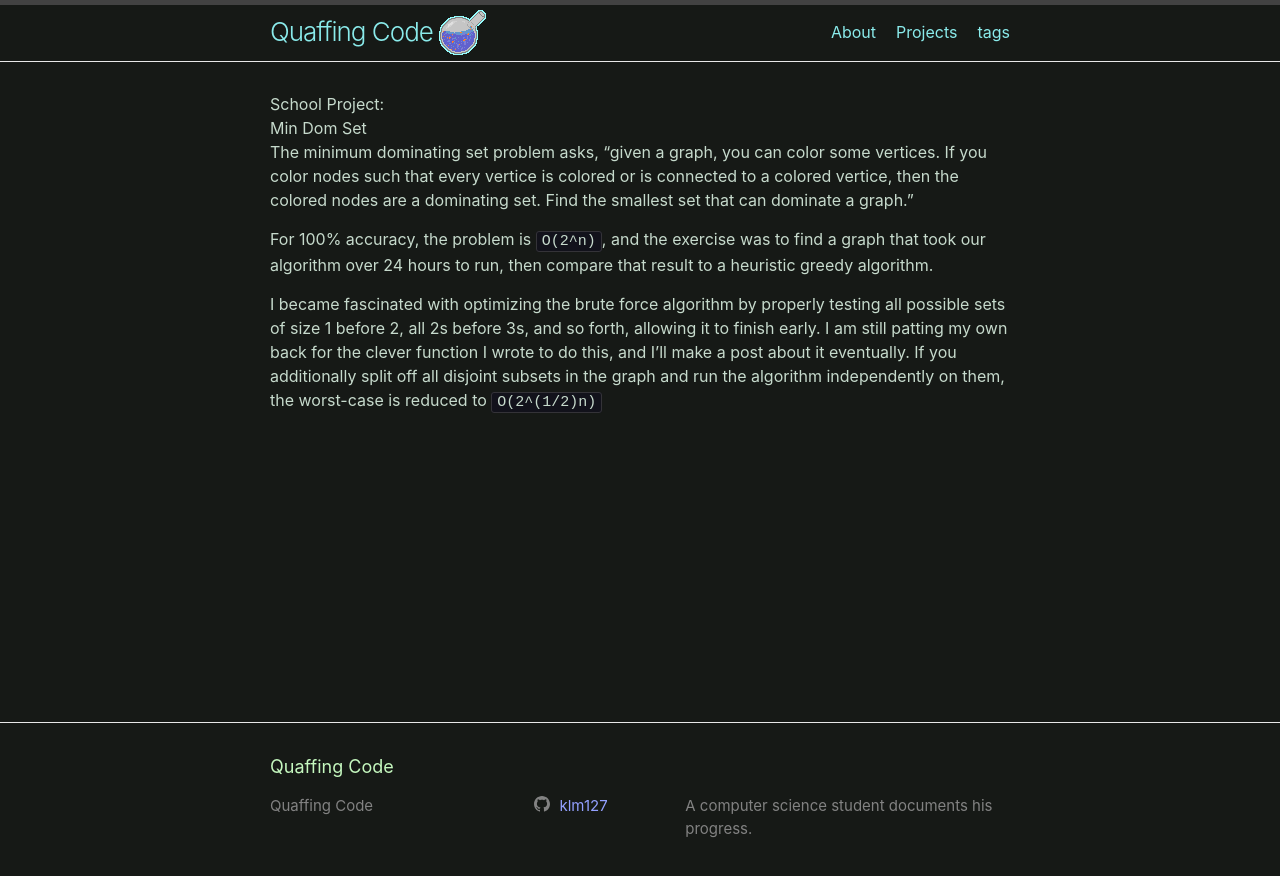
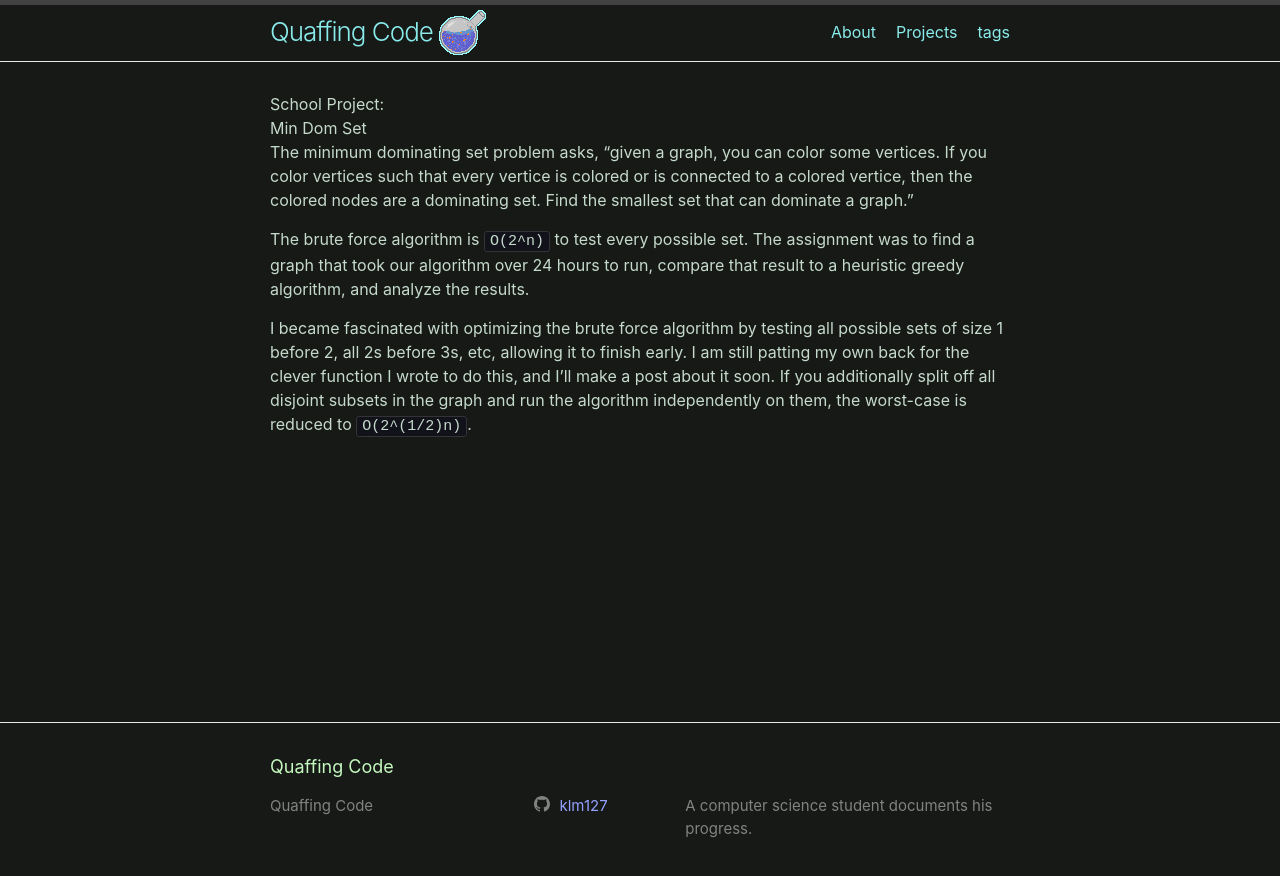
Before and after one commit to klm127/klm127.github.io, a Jekyll site: the page built from _projects/min-dom-set.md, in a window 1280 px wide. Shown: the top 876 px of the page. Built offline with Jekyll 4.4.1, drawn with Linux system fonts in a browser that asks for light colours.

Commit message:
typo fixes

```diff
--- a/_projects/min-dom-set.md
+++ b/_projects/min-dom-set.md
@@ -12,8 +12,8 @@ output: true
 completed: ongoing
 ---
 
-The minimum dominating set problem asks, "given a graph, you can color some vertices. If you color nodes such that every vertice is colored or is connected to a colored vertice, then the colored nodes are a dominating set. Find the smallest set that can dominate a graph."
+The minimum dominating set problem asks, "given a graph, you can color some vertices. If you color vertices such that every vertice is colored or is connected to a colored vertice, then the colored nodes are a dominating set. Find the smallest set that can dominate a graph."
 
-For 100% accuracy, the problem is `O(2^n)`, and the exercise was to find a graph that took our algorithm over 24 hours to run, then compare that result to a heuristic greedy algorithm.
+The brute force algorithm is `O(2^n)` to test every possible set. The assignment was to find a graph that took our algorithm over 24 hours to run, compare that result to a heuristic greedy algorithm, and analyze the results.
 
-I became fascinated with optimizing the brute force algorithm by properly testing all possible sets of size 1 before 2, all 2s before 3s, and so forth, allowing it to finish early. I am still patting my own back for the clever function I wrote to do this, and I'll make a post about it eventually. If you additionally split off all disjoint subsets in the graph and run the algorithm independently on them, the worst-case is reduced to `O(2^(1/2)n)`
+I became fascinated with optimizing the brute force algorithm by testing all possible sets of size 1 before 2, all 2s before 3s, etc, allowing it to finish early. I am still patting my own back for the clever function I wrote to do this, and I'll make a post about it soon. If you additionally split off all disjoint subsets in the graph and run the algorithm independently on them, the worst-case is reduced to `O(2^(1/2)n)`.
```
Also changed, not shown: _posts/2022-01-06-programming-club.md (+1 -1 lines), _posts/2023-09-02-betacus.md (+2 -0 lines), _projects/c-server.md (+1 -1 lines), _projects/comment-anywhere.md (+2 -2 lines), _projects/listing-lad.md (+1 -1 lines).
